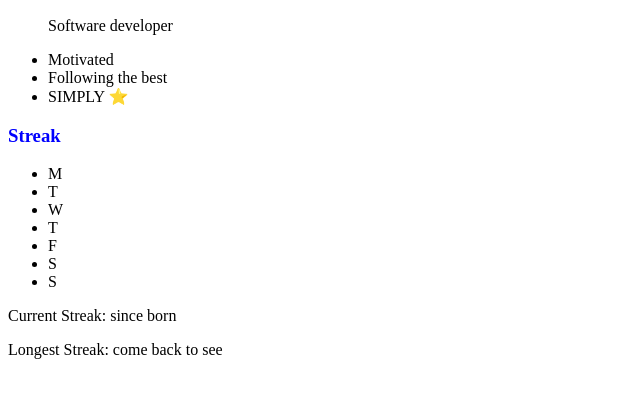
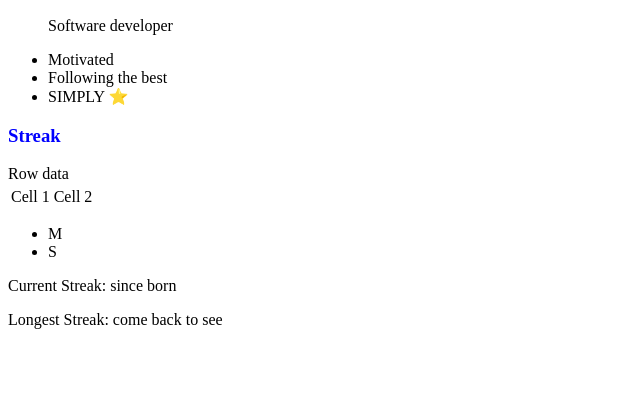
Before and after one commit to Uniful/Veronika, a plain HTML site: page index.html in a window 1280 px wide. Shown: the part 358-756 px from the top of the page, without its empty margins (0-640 px from the left). Drawn offline with Linux system fonts and the light colour scheme.

Commit message:
Update index.html

```diff
--- a/index.html
+++ b/index.html
@@ -13,13 +13,15 @@
   </ul>
   <div id="streak" style="text=align: center">
     <h3 style="color:blue"; "text-align:centre">Streak</h3>
+    <table>
+      <tr>Row data</tr>
+      <tr>
+        <td> Cell 1 </td>
+        <td> Cell 2 </td>
+      </tr>
+    </table>
     <ul>
       <li class="active-day">M</li>
-      <li class="active-day">T</li>
-      <li class="active-day">W</li>
-      <li class="active-day">T</li>
-      <li class="active-day">F</li>
-      <li class="active-day">S</li>
       <li class="active-day">S</li>
     </ul>
     <p>Current Streak: since born</p>
```
